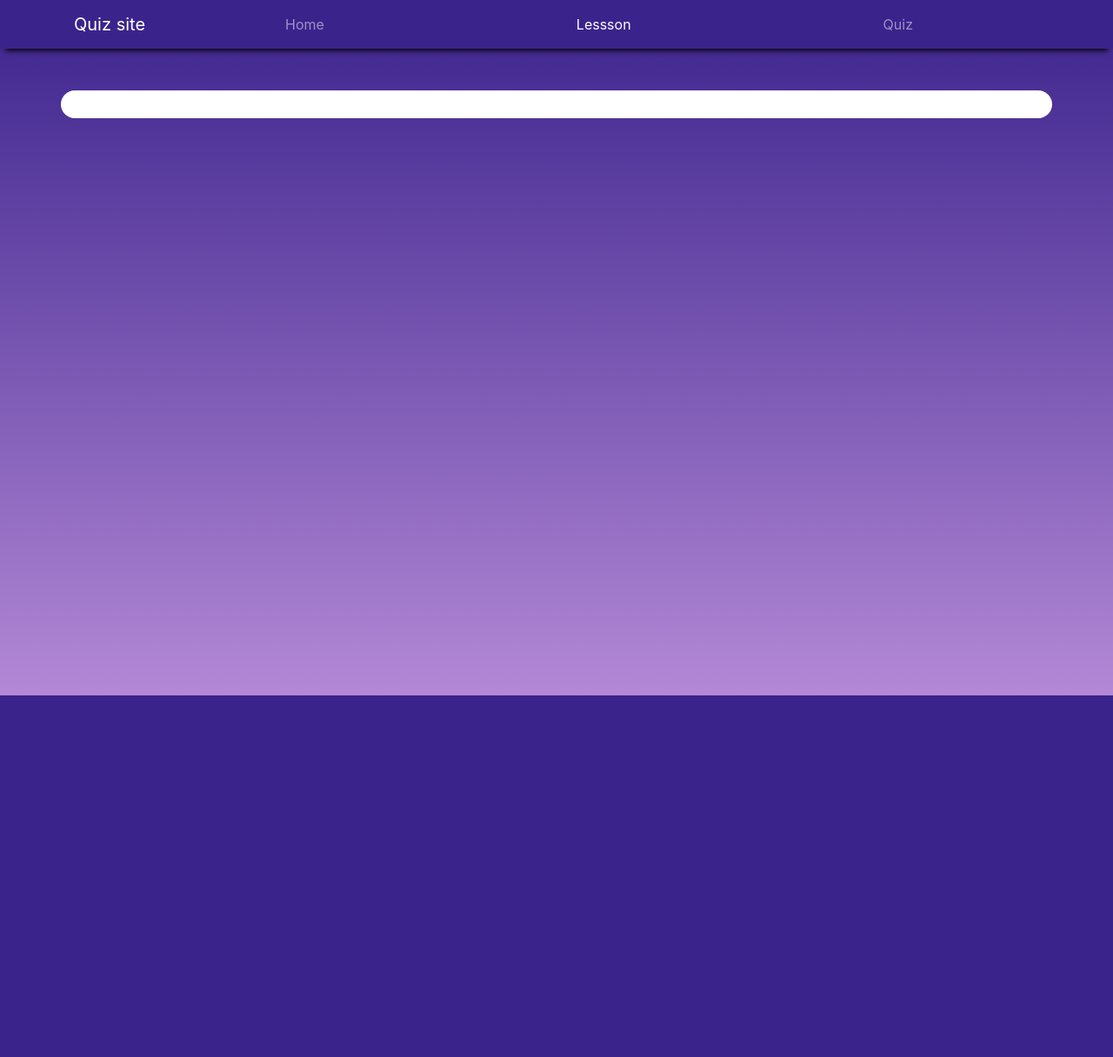
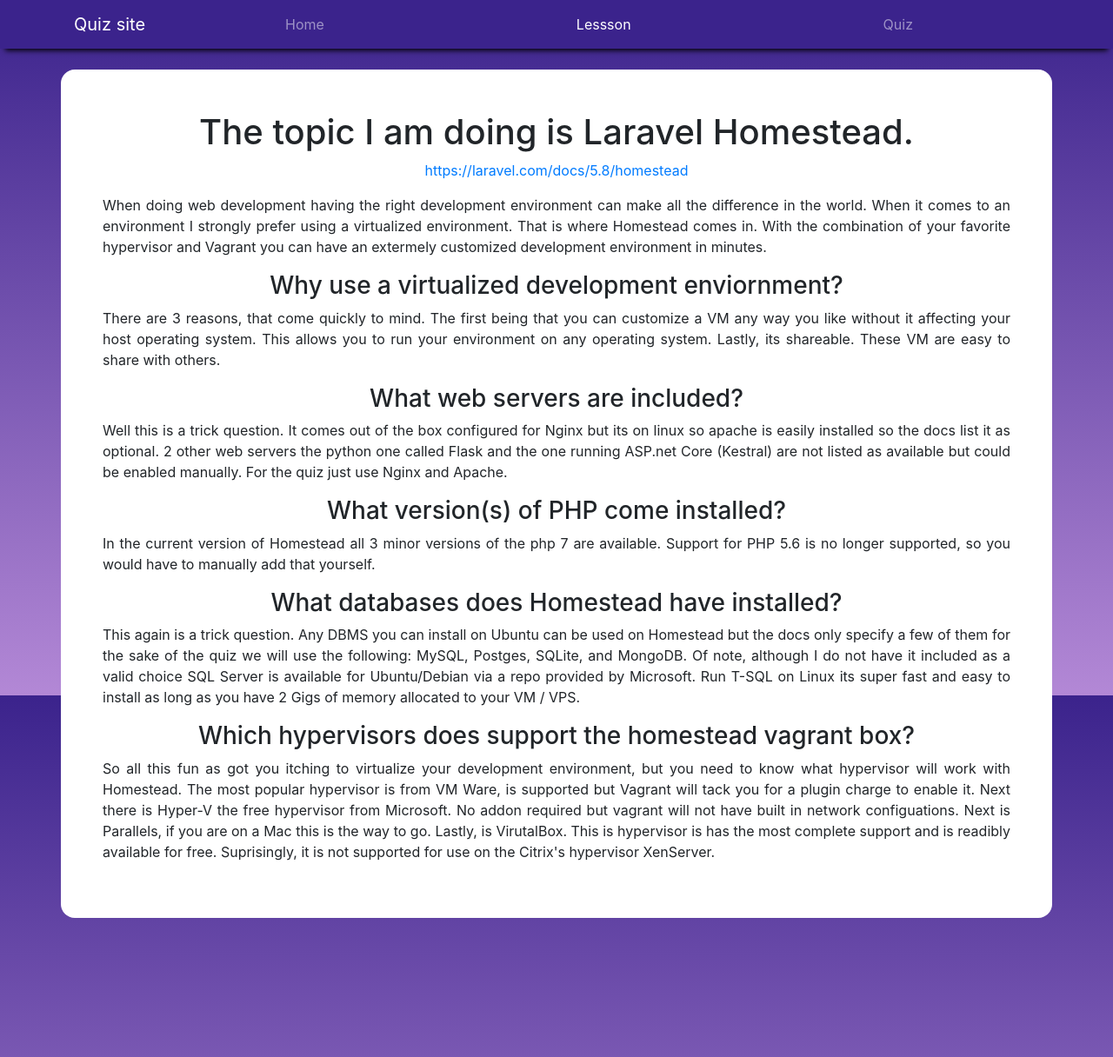
Before and after one commit to Chandler-Ryan/php1Class, a PHP site: page /quiz_site/lesson.php in a window 1280 px wide. Shown: the whole page at 87% size. Before the commit the page ends 800 px from the top, so only its background shows below. Run offline with PHP 8.4, Linux system fonts and the light colour scheme; some libraries are stand-ins or nearby versions.

Commit message:
final tweaks to project including error highlighting

```diff
--- a/public/quiz_site/includes/functions.php
+++ b/public/quiz_site/includes/functions.php
@@ -1,11 +1,12 @@
 <?php
 
-function displayFormElements(array $questions){
+function displayFormElements(array $questions, array $results = array()){
     $elements = array();
-    foreach($questions as $questionNumber => $questionProperties): ?>
+    $j =0;
+    foreach($questions as $questionNumber => $questionProperties):?>
         <div class="form-group m-3">
-            <?php echo $questionProperties['question'];
-            if($questionProperties['type'] == 'checkbox'):?>
+            <p class="<?=empty($results[$j])&&!empty($results)?'text-danger':'';?>"><?=$questionProperties['question'];?></p>
+            <?php if($questionProperties['type'] == 'checkbox'):?>
                 <?php $i = 0;
                 foreach ($questionProperties['choices'] as $value => $label): ?>
                     <div class="form-check">
@@ -25,11 +26,9 @@
                 <?php endforeach;
             endif;?>
         </div>
-    <?php endforeach;
+    <?php $j++; endforeach;
     return $elements;
 }
-
-print_r($_POST);
 
 function calcResults(array $questions){
     $results = array();
--- a/public/quiz_site/lesson.php
+++ b/public/quiz_site/lesson.php
@@ -2,12 +2,55 @@
 $title = 'Quiz Site - Lesson';
 include('includes/header.php');
 ?>
-<main class="container">
+<main class="container p-5">
+    <h1 class="text-center">The topic I am doing is Laravel Homestead.</h1>
 
+    <p class="text-center"><a href="https://laravel.com/docs/5.8/homestead">https://laravel.com/docs/5.8/homestead</a></p>
 
+    <p class="text-justify">When doing web development having the right development environment can make all the
+    difference in the world. When it comes to an environment I strongly prefer using a
+    virtualized environment. That is where Homestead comes in. With the combination of your
+    favorite hypervisor and Vagrant you can have an extermely customized development environment
+    in minutes.</p>
 
+    <h3 class="text-center mt-3">Why use a virtualized development enviornment?</h3>
 
+    <p class="text-justify">There are 3 reasons, that come quickly to mind. The first being
+     that you can customize a VM any way you like without it
+    affecting your host operating system. This allows you to run your environment on any
+    operating system. Lastly, its shareable. These VM are easy to share with others.</p>
 
+    <h3 class="text-center mt-3">What web servers are included?</h3>
+
+    <p class="text-justify">Well this is a trick question. It comes out of the box configured for Nginx but its on
+    linux so apache is easily installed so the docs list it as optional. 2 other web servers
+    the python one called Flask and the one running ASP.net Core (Kestral) are not listed as
+    available but could be enabled manually. For the quiz just use Nginx and Apache.</p>
+
+    <h3 class="text-center mt-3">What version(s) of PHP come installed?</h3>
+
+    <p class="text-justify">In the current version of Homestead all 3 minor versions of the php 7 are available. Support
+    for PHP 5.6 is no longer supported, so you would have to manually add that yourself.</p>
+
+    <h3 class="text-center mt-3">What databases does Homestead have installed?</h3>
+
+    <p class="text-justify">This again is a trick question. Any DBMS you can install on Ubuntu can be used on Homestead
+    but the docs only specify a few of them for the sake of the quiz we will use the following:
+    MySQL, Postges, SQLite, and MongoDB. Of note, although I do not have it included as a valid
+    choice SQL Server is available for Ubuntu/Debian via a repo provided by Microsoft. Run T-SQL
+    on Linux its super fast and easy to install as long as you have 2 Gigs of memory allocated to your
+    VM / VPS.</p>
+
+    <h3 class="text-center mt-3">Which hypervisors does support the homestead vagrant box?</h3>
+
+    <p class="text-justify">So all this fun as got you itching to virtualize your development environment, but you
+    need to know what hypervisor will work with Homestead. The most popular hypervisor is from
+    VM Ware, is supported but Vagrant will tack you for a plugin charge to enable it. Next there
+     is Hyper-V the free hypervisor from Microsoft. No addon required but vagrant will not have
+     built in network configuations. Next is Parallels, if you are on a Mac this is the way to go.
+     Lastly, is VirutalBox. This is hypervisor is has the most complete support and is readibly
+     available for free. Suprisingly, it is not supported for use on the Citrix's hypervisor
+     XenServer.</p>
 
 </main>
 <?php include('includes/footer.php'); ?>
```
Also changed, not shown: public/quiz_site/quiz.php (+9 -6 lines).
